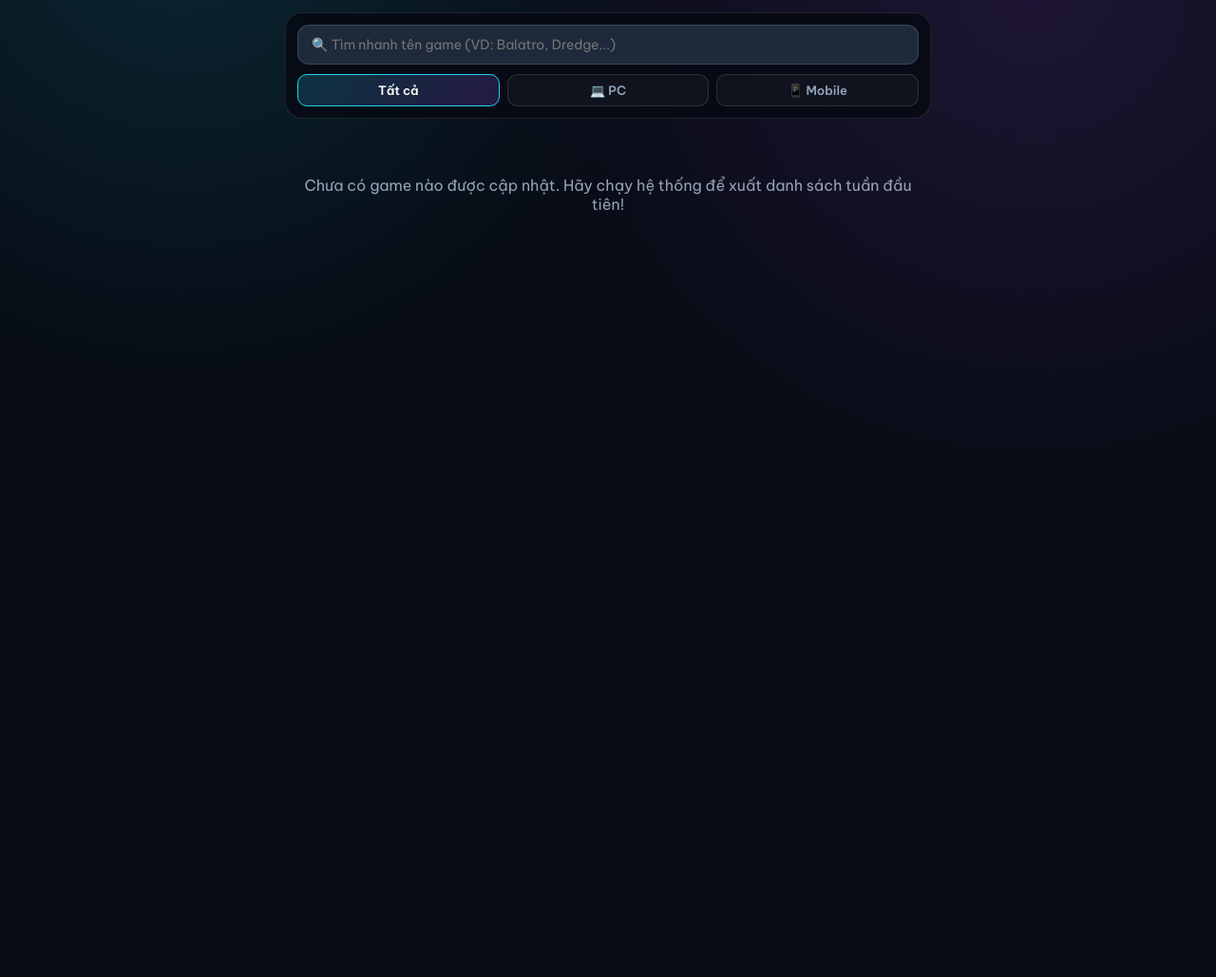
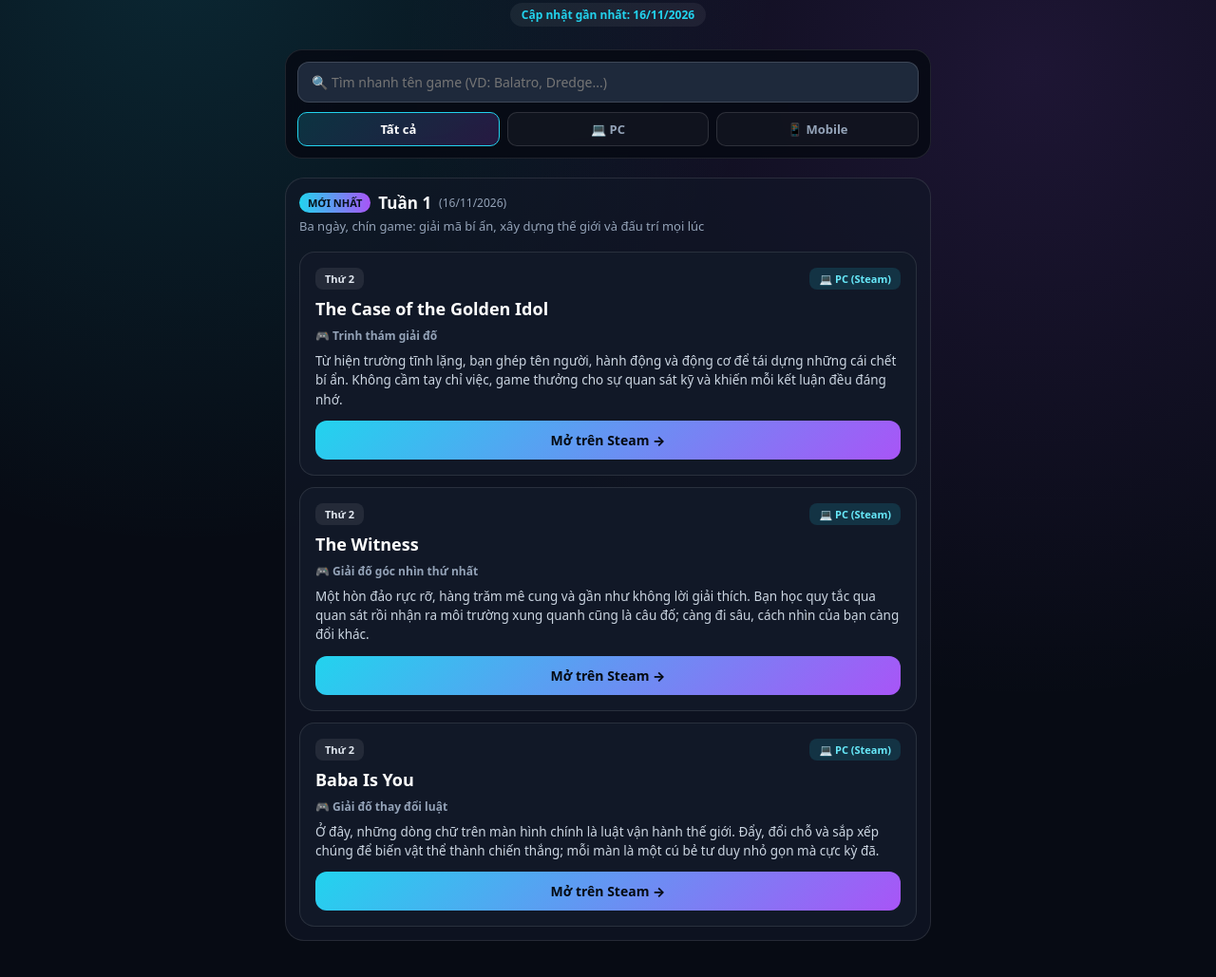
Before and after one commit to cuhpweb/game-hay-nen-choi, a plain HTML site: page index.html in a window 1280 px wide. Shown: the part 177-1206 px from the top of the page at 95% size. Before the commit the page ends 800 px from the top, so only its background shows below. Drawn offline with Linux system fonts and the light colour scheme.

Commit message:
Sync bio links theo lich ngay dang

```diff
--- a/index.html
+++ b/index.html
@@ -3,6 +3,8 @@
 <head>
   <meta charset="UTF-8" />
   <meta name="viewport" content="width=device-width, initial-scale=1.0" />
+  <meta http-equiv="Content-Security-Policy" content="default-src 'self'; script-src 'self' 'unsafe-inline'; style-src 'self' 'unsafe-inline' https://fonts.googleapis.com; font-src https://fonts.gstatic.com; img-src 'self' data:; object-src 'none'; base-uri 'self'; form-action 'none';" />
+  <meta name="referrer" content="no-referrer" />
   <title>Game Hay Nên Chơi — Tổng Hợp Link Tải Game</title>
   <link rel="preconnect" href="https://fonts.googleapis.com" />
   <link rel="preconnect" href="https://fonts.gstatic.com" crossorigin />
@@ -245,7 +247,7 @@
       <div class="avatar">🎮</div>
       <h1>Game Hay Nên Chơi</h1>
       <p>Tổng hợp link tải chính thức các tựa game PC &amp; Mobile chọn lọc mỗi tuần</p>
-
+      <span class="updated-note">Cập nhật gần nhất: 16/11/2026</span>
     </header>
 
     <section class="controls">
@@ -258,7 +260,52 @@
     </section>
 
     <section id="weeksContainer">
-      <div class="empty-state">Chưa có game nào được cập nhật. Hãy chạy hệ thống để xuất danh sách tuần đầu tiên!</div>
+      <details class="week-section" open>
+              <summary class="week-header">
+                <div class="week-title-wrap">
+                  <span class="new-pill">MỚI NHẤT</span>
+                  <span class="week-label">Tuần 1</span>
+                  <span class="week-date">(16/11/2026)</span>
+                </div>
+                <div class="week-theme">Ba ngày, chín game: giải mã bí ẩn, xây dựng thế giới và đấu trí mọi lúc</div>
+              </summary>
+              <div class="cards-grid">
+                <article class="game-card" data-platform="pc" data-search="the case of the golden idol trinh thám giải đố pc (steam) thứ 2">
+                  <div class="card-top">
+                    <span class="day-chip">Thứ 2</span>
+                    <span class="platform-chip badge-pc">💻 PC (Steam)</span>
+                  </div>
+                  <h3 class="game-title">The Case of the Golden Idol</h3>
+                  <div class="game-genre">🎮 Trinh thám giải đố</div>
+                  <p class="game-desc">Từ hiện trường tĩnh lặng, bạn ghép tên người, hành động và động cơ để tái dựng những cái chết bí ẩn. Không cầm tay chỉ việc, game thưởng cho sự quan sát kỹ và khiến mỗi kết luận đều đáng nhớ.</p>
+                  <a class="cta-link" href="https://store.steampowered.com/app/1677770/" target="_blank" rel="noopener noreferrer">
+                    <span>Mở trên Steam →</span>
+                  </a>
+                </article><article class="game-card" data-platform="pc" data-search="the witness giải đố góc nhìn thứ nhất pc (steam) thứ 2">
+                  <div class="card-top">
+                    <span class="day-chip">Thứ 2</span>
+                    <span class="platform-chip badge-pc">💻 PC (Steam)</span>
+                  </div>
+                  <h3 class="game-title">The Witness</h3>
+                  <div class="game-genre">🎮 Giải đố góc nhìn thứ nhất</div>
+                  <p class="game-desc">Một hòn đảo rực rỡ, hàng trăm mê cung và gần như không lời giải thích. Bạn học quy tắc qua quan sát rồi nhận ra môi trường xung quanh cũng là câu đố; càng đi sâu, cách nhìn của bạn càng đổi khác.</p>
+                  <a class="cta-link" href="https://store.steampowered.com/app/210970/" target="_blank" rel="noopener noreferrer">
+                    <span>Mở trên Steam →</span>
+                  </a>
+                </article><article class="game-card" data-platform="pc" data-search="baba is you giải đố thay đổi luật pc (steam) thứ 2">
+                  <div class="card-top">
+                    <span class="day-chip">Thứ 2</span>
+                    <span class="platform-chip badge-pc">💻 PC (Steam)</span>
+                  </div>
+                  <h3 class="game-title">Baba Is You</h3>
+                  <div class="game-genre">🎮 Giải đố thay đổi luật</div>
+                  <p class="game-desc">Ở đây, những dòng chữ trên màn hình chính là luật vận hành thế giới. Đẩy, đổi chỗ và sắp xếp chúng để biến vật thể thành chiến thắng; mỗi màn là một cú bẻ tư duy nhỏ gọn mà cực kỳ đã.</p>
+                  <a class="cta-link" href="https://store.steampowered.com/app/736260/" target="_blank" rel="noopener noreferrer">
+                    <span>Mở trên Steam →</span>
+                  </a>
+                </article>
+              </div>
+            </details>
     </section>
   </main>
 
```
Also changed, not shown: bio_data.json (added, +45 -0 lines).
